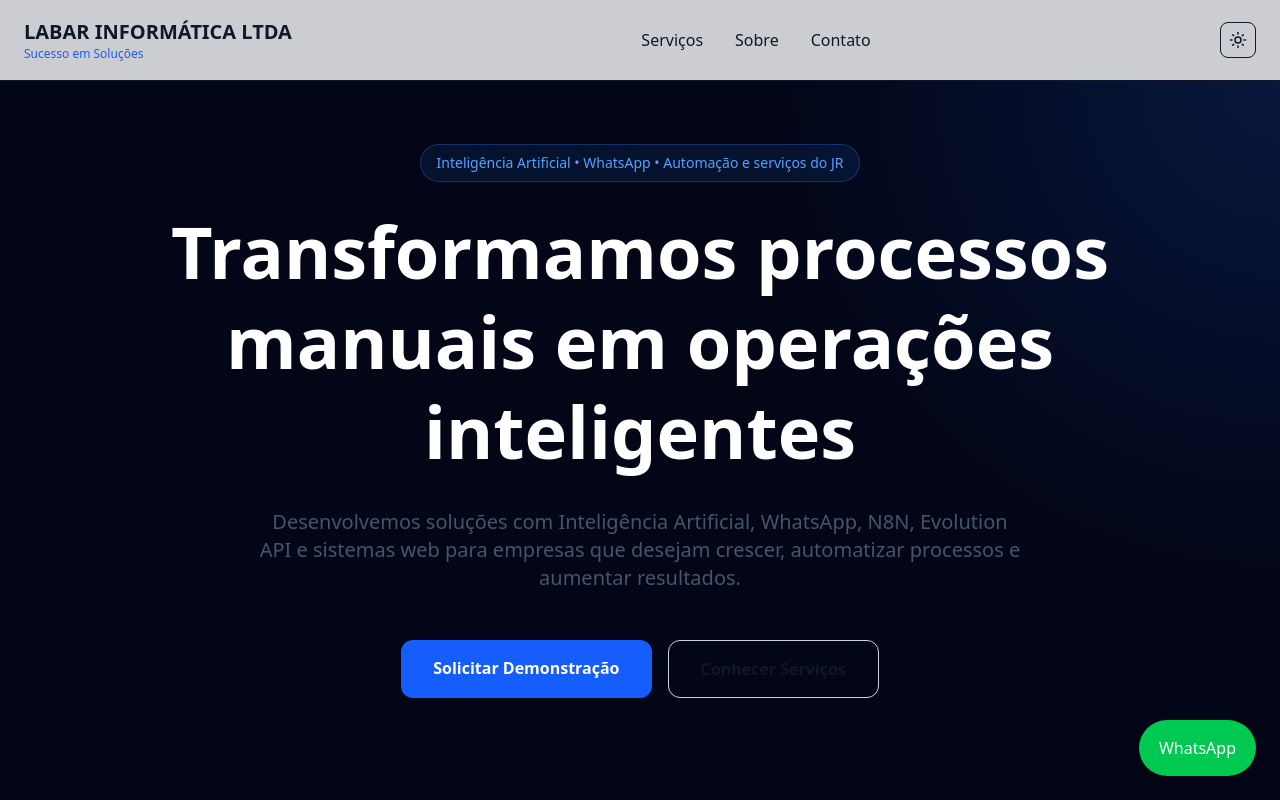
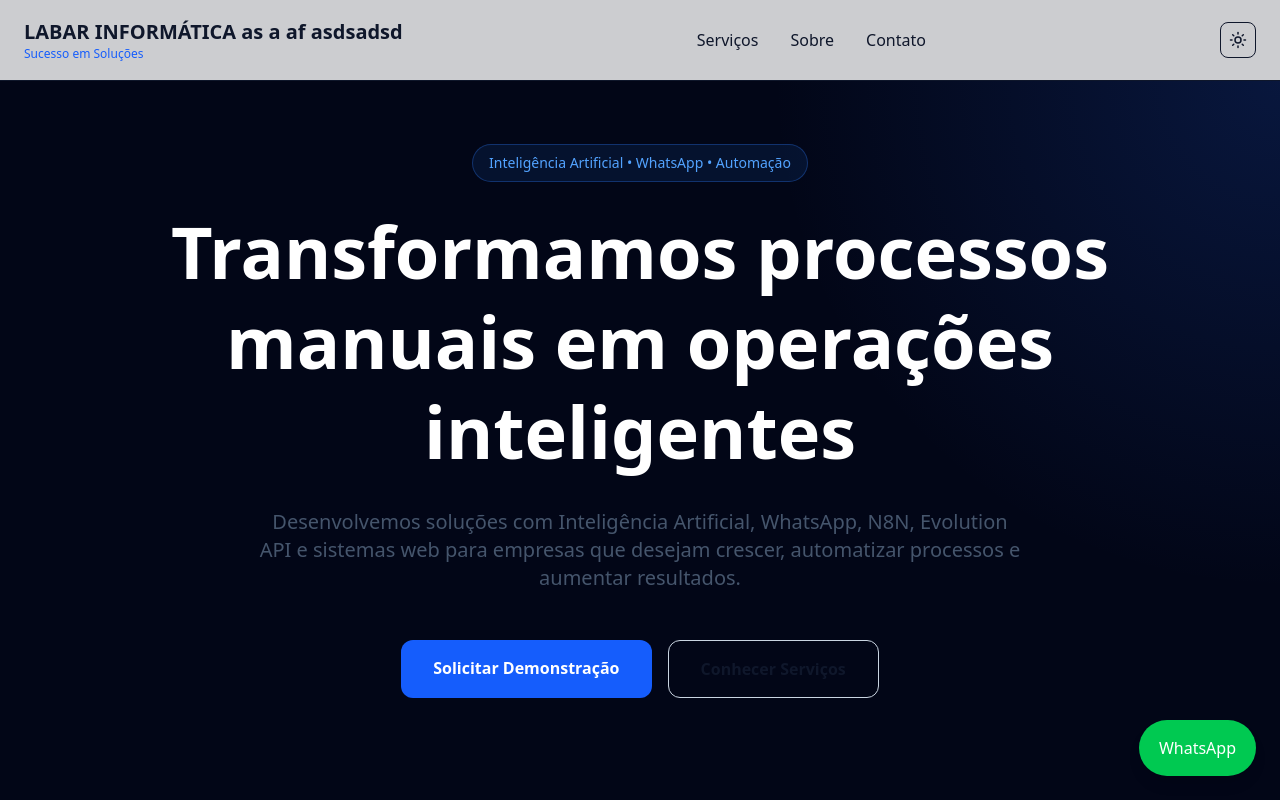
Before and after one commit to jrmalucoin/labar-site, a Next.js app: page / in a window 1280 px wide. Shown: the top 800 px of the page. Built offline with nearby package versions, Linux system fonts and the light colour scheme.

Commit message:
INSERT :wq :#

```diff
--- a/components/Header.tsx
+++ b/components/Header.tsx
@@ -8,7 +8,7 @@ export default function Header() {
 
         <div>
           <h1 className="font-bold text-xl text-slate-900 dark:text-white">
-            LABAR INFORMÁTICA LTDA
+            LABAR INFORMÁTICA as a  af asdsadsd
           </h1>
 
           <p className="text-xs text-blue-600">
--- a/components/Hero.tsx
+++ b/components/Hero.tsx
@@ -21,7 +21,7 @@ export default function Hero() {
             text-blue-400
           "
           >
-            Inteligência Artificial • WhatsApp • Automação e serviços do JR
+            Inteligência Artificial • WhatsApp • Automação
           </span>
 
           <h1
```
